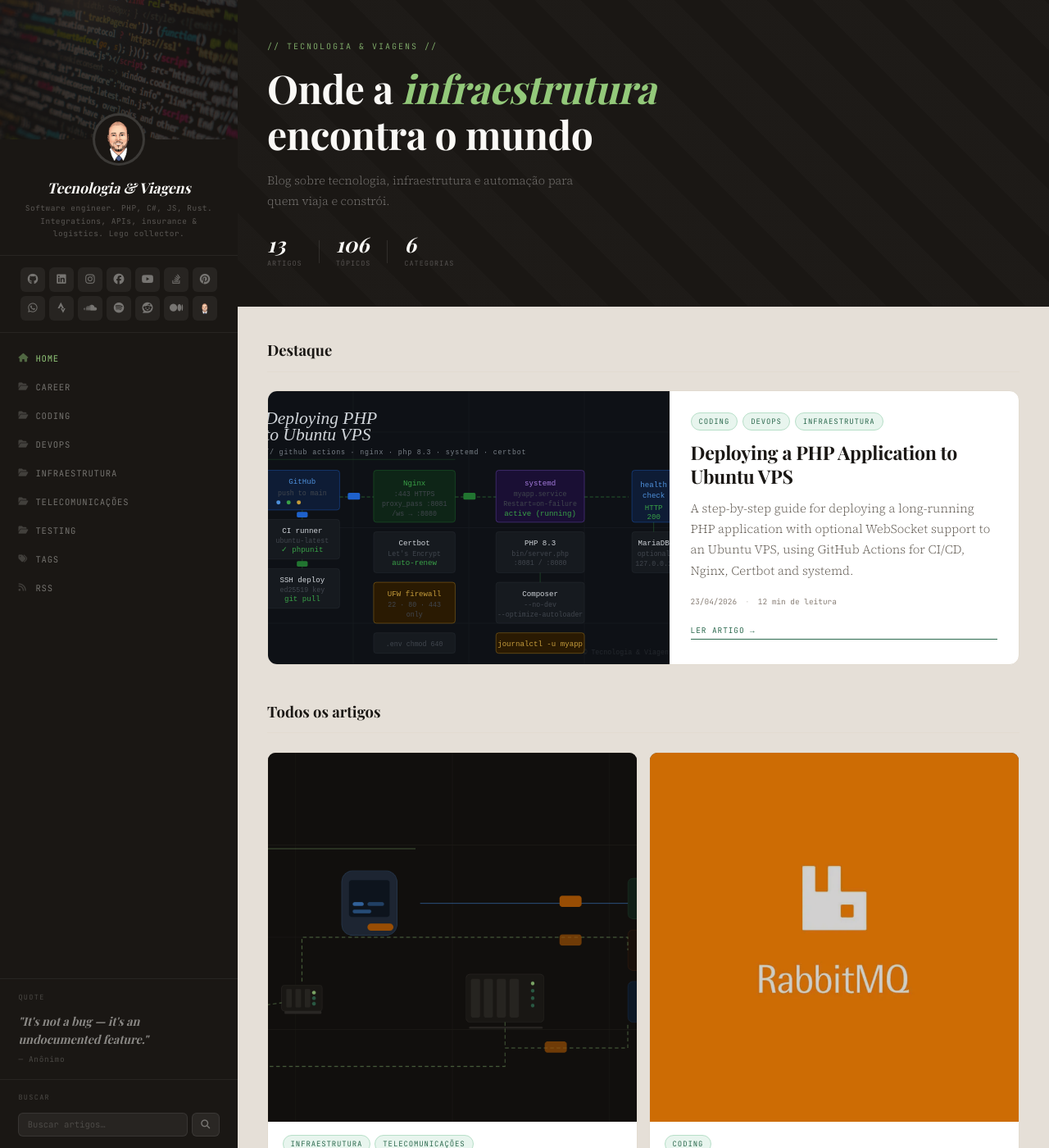
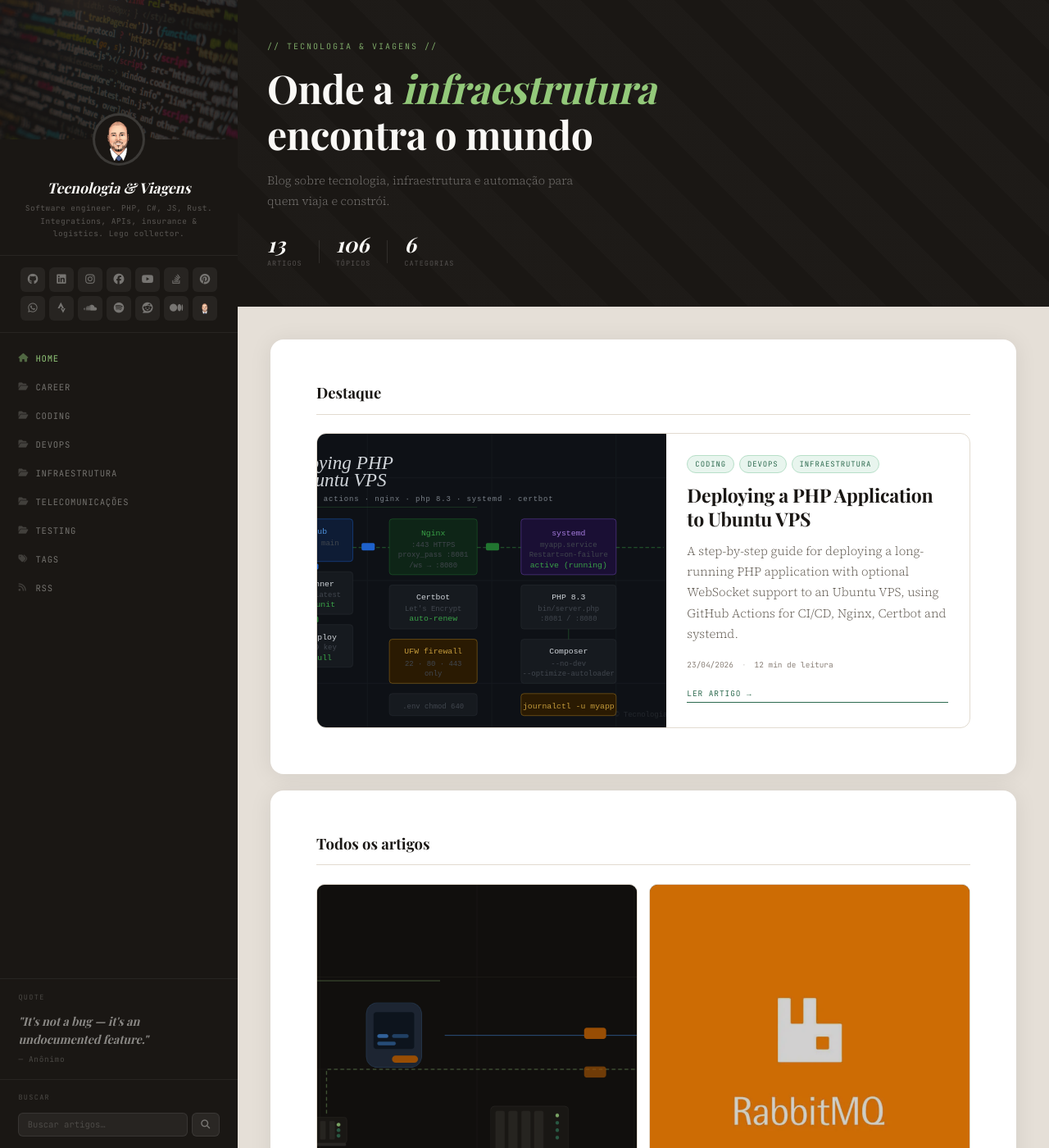
Before and after one commit to guibranco/blog, a Jekyll site: the page built from index.html, in a window 1280 px wide and 1400 px high. Shown: the whole window at 82% size. Built offline with Jekyll 4.4.1, drawn with Linux system fonts in a browser that asks for light colours; some web fonts are replaced; the list of posts is cut into pages by our own code.

Commit message:
Fix layout in index

```diff
--- a/assets/css/main.css
+++ b/assets/css/main.css
@@ -349,7 +349,13 @@ a { color: inherit; text-decoration: none; }
 /* ─────────────────────────────────────
    INDEX — content area
 ───────────────────────────────────── */
-.content-wrap { padding: 2.25rem 2.25rem 5rem; flex: 1; }
+.content-wrap {
+  padding: 2.5rem 2.5rem 4rem;
+  flex: 1;
+  display: flex;
+  flex-direction: column;
+  gap: 1.25rem;
+}
 
 .section-row {
   display: flex; align-items: baseline; justify-content: space-between;
@@ -365,7 +371,7 @@ a { color: inherit; text-decoration: none; }
 .featured-card {
   display: grid; grid-template-columns: 1.15fr 1fr;
   border: 1px solid var(--border); border-radius: 12px;
-  overflow: hidden; background: white; margin-bottom: 2.5rem;
+  overflow: hidden; background: white;
   transition: box-shadow .25s;
 }
 .featured-card:hover { box-shadow: 0 6px 28px rgba(26,23,20,.08); }
@@ -430,7 +436,7 @@ a { color: inherit; text-decoration: none; }
 /* Posts grid */
 .posts-grid {
   display: grid; grid-template-columns: repeat(2, 1fr);
-  gap: 14px; margin-bottom: 2.5rem;
+  gap: 14px;
 }
 .post-card {
   background: white; border: 1px solid var(--border); border-radius: 10px;
@@ -476,7 +482,7 @@ a { color: inherit; text-decoration: none; }
 }
 
 /* Tags cloud */
-.tags-cloud { display: flex; flex-wrap: wrap; gap: 6px; margin-bottom: 2.5rem; }
+.tags-cloud { display: flex; flex-wrap: wrap; gap: 6px; }
 .tag-item {
   font-family: 'JetBrains Mono', monospace; font-size: 0.625rem; letter-spacing: .055em;
   padding: 4px 11px; border-radius: 20px;
@@ -840,7 +846,7 @@ a { color: inherit; text-decoration: none; }
   .sidebar-overlay.open { display: block; }
 
   /* index */
-  .content-wrap { padding: 1.4rem 1.25rem 4rem; }
+  .content-wrap { padding: 1.25rem 1rem 3rem; gap: 0.875rem; }
 
   /* post */
   .article-wrap { padding: 1.25rem 1rem 3rem; gap: 0.875rem; }
--- a/index.html
+++ b/index.html
@@ -161,17 +161,22 @@ layout: null
     <div class="content-wrap">
 
       {% if site.posts.size == 0 %}
+
+        <div class="article-card">
           <div class="empty-state">
             <div class="empty-glyph">em breve.</div>
             <p>Nenhum artigo publicado ainda.</p>
           </div>
+        </div>
 
       {% else %}
 
-        {% assign featured = site.posts.first %}
+        <!-- Card: destaque -->
+        <div class="article-card">
           <div class="section-row">
             <h2 class="section-title">Destaque</h2>
           </div>
+          {% assign featured = site.posts.first %}
           <article class="featured-card">
             <div class="featured-image">
               {% if featured.image %}
@@ -199,9 +204,12 @@ layout: null
               <a class="read-more" href="{{ featured.url | relative_url }}">Ler artigo →</a>
             </div>
           </article>
+        </div>
 
+        <!-- Card: todos os artigos -->
         {% assign other_posts = site.posts | shift %}
         {% if other_posts.size > 0 %}
+        <div class="article-card">
           <div class="section-row">
             <h2 class="section-title">Todos os artigos</h2>
           </div>
@@ -235,10 +243,13 @@ layout: null
             </article>
             {% endfor %}
           </div>
+        </div>
         {% endif %}
 
+        <!-- Card: tópicos (mesmo fundo das tags no post) -->
         {% assign all_tags = site.posts | map: 'tags' | join: ',' | split: ',' | uniq | sort %}
         {% if all_tags.size > 0 %}
+        <div class="article-card article-card--tags">
           <div class="section-row">
             <h2 class="section-title">Tópicos</h2>
           </div>
@@ -246,6 +257,7 @@ layout: null
             {% for tag in all_tags %}
             <a class="tag-item" href="{{ site.baseurl }}/tags/{{ tag | slugify }}/">#{{ tag }}</a>
             {% endfor %}
+          </div>
         </div>
         {% endif %}
 
```
Lines whose indentation alone changed are shown as unchanged.
